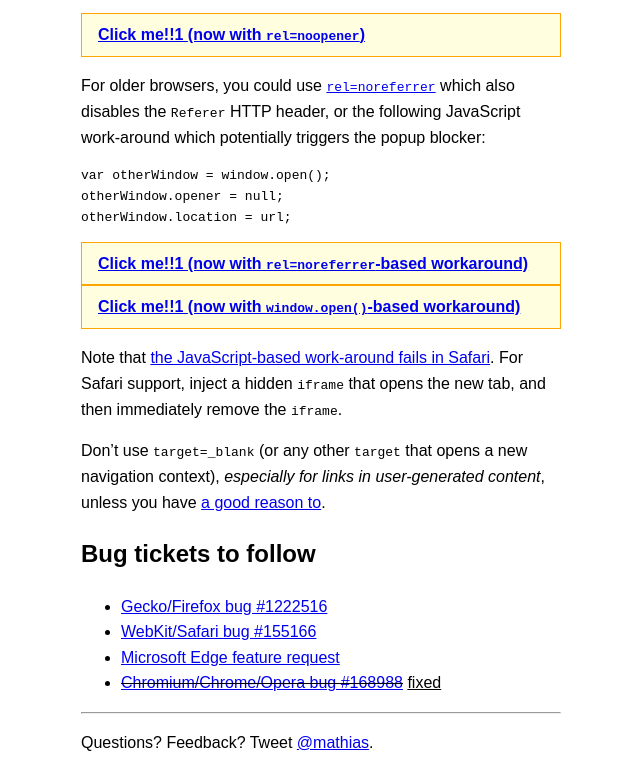
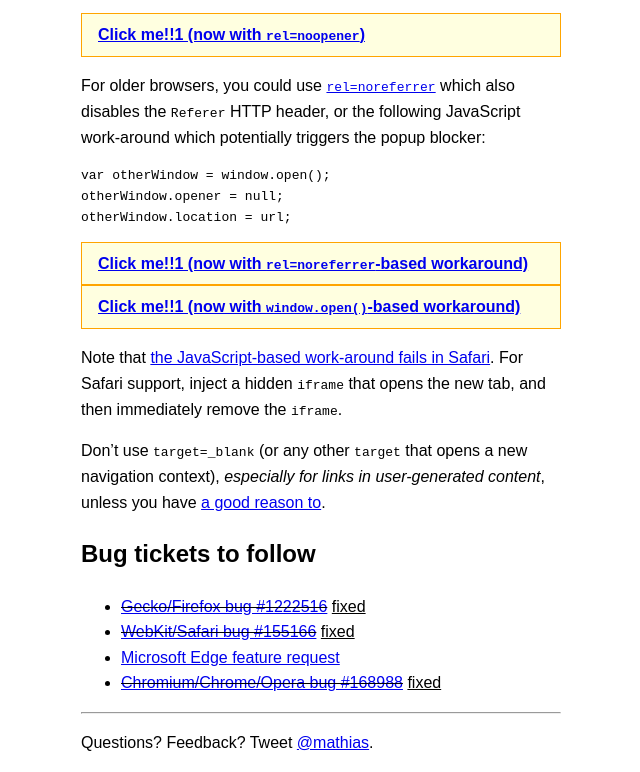
Before and after one commit to mathiasbynens/rel-noopener, a plain HTML site: page index.html in a window 1280 px wide. Shown: the part 1159-1931 px from the top of the page, without its empty margins (319-959 px from the left). Drawn offline with Linux system fonts and the light colour scheme.

Commit message:
Mark Firefox/WebKit bugs as fixed
Closes #5.

```diff
--- a/index.html
+++ b/index.html
@@ -36,8 +36,8 @@ otherWindow.location = url;</code></pre>
 <p>Don’t use <code>target=_blank</code> (or any other <code>target</code> that opens a new navigation context), <em>especially for links in user-generated content</em>, unless you have <a href="https://css-tricks.com/use-target_blank/">a good reason to</a>.
 <h2 id="bugs">Bug tickets to follow</h2>
 <ul>
-	<li><a href="https://bugzilla.mozilla.org/show_bug.cgi?id=1222516">Gecko/Firefox bug #1222516</a>
-	<li><a href="https://bugs.webkit.org/show_bug.cgi?id=155166">WebKit/Safari bug #155166</a>
+	<li><del><a href="https://bugzilla.mozilla.org/show_bug.cgi?id=1222516">Gecko/Firefox bug #1222516</a></del> <ins>fixed</ins>
+	<li><del><a href="https://bugs.webkit.org/show_bug.cgi?id=155166">WebKit/Safari bug #155166</a></del> <ins>fixed</ins>
 	<li><a href="https://wpdev.uservoice.com/forums/257854-microsoft-edge-developer/suggestions/12942405-implement-rel-noopener">Microsoft Edge feature request</a>
 	<li><del><a href="https://bugs.chromium.org/p/chromium/issues/detail?id=168988">Chromium/Chrome/Opera bug #168988</a></del> <ins>fixed</ins>
 </ul>
```
